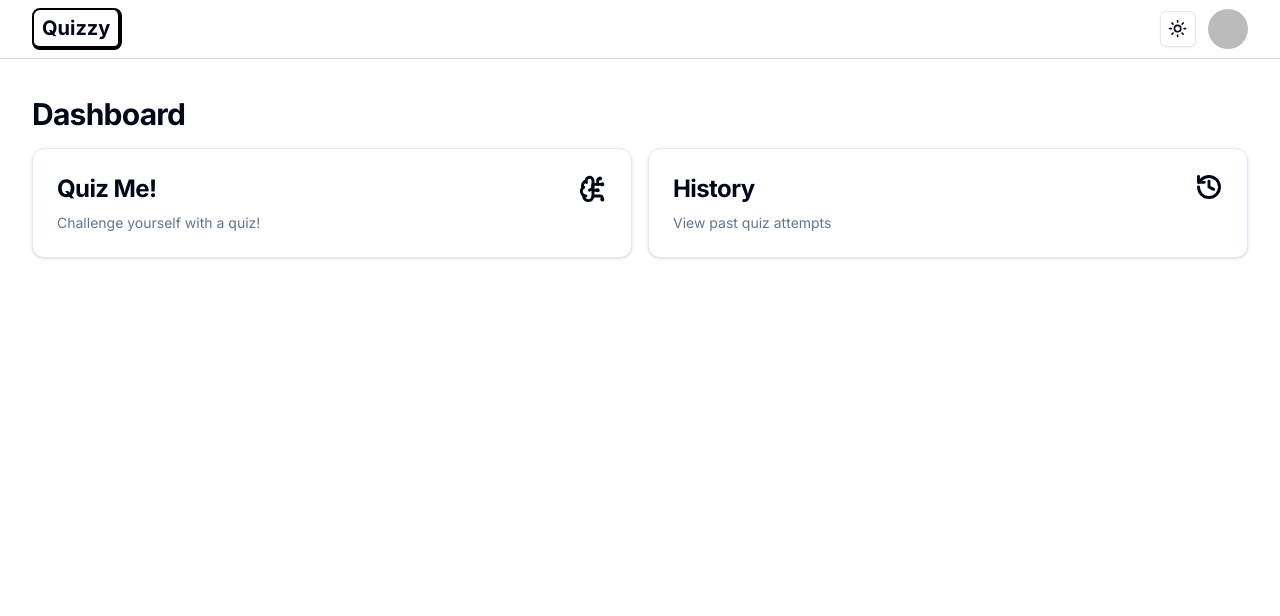
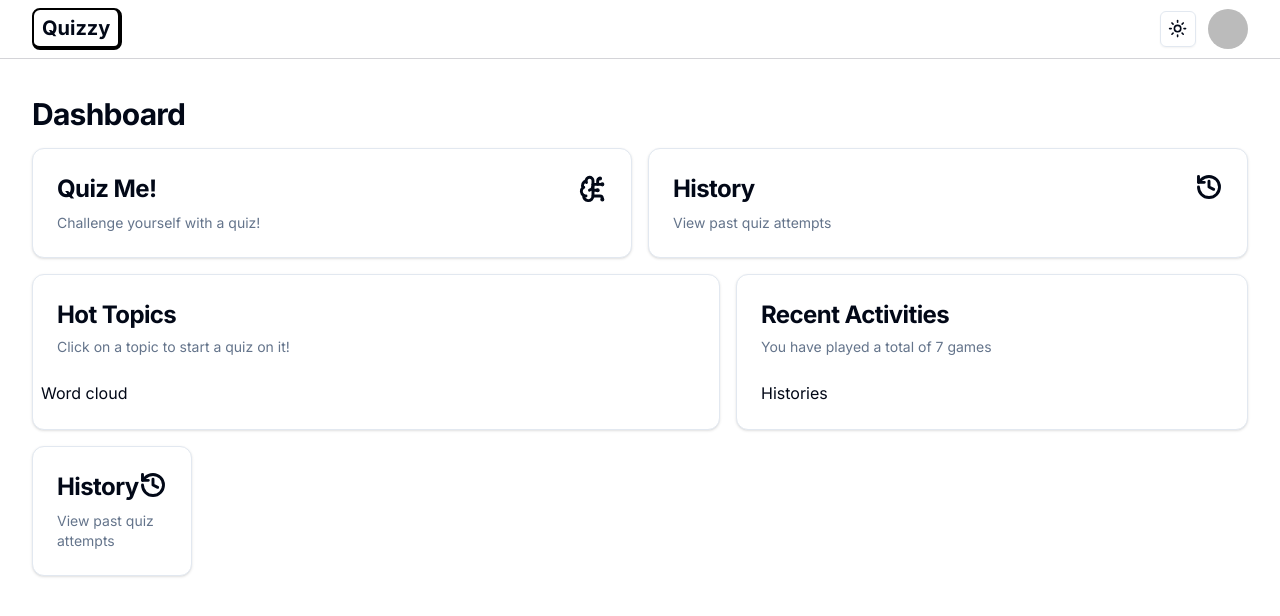
Before and after one commit to arepaFlipper/QuizCraftAI, a Next.js app: page /dashboard in a window 1280 px wide. Shown: the top 616 px of the page. Built offline with nearby package versions, Linux system fonts and the light colour scheme; no server answers; sample sign-in values are in the browser's storage.

Commit message:
💌 (1:17:35) add HotTopicsCard and RecentActivities into Dashboard

```diff
--- /dev/null
+++ b/src/app/dashboard/HotTopicsCard.tsx
@@ -0,0 +1,22 @@
+import { Card, CardHeader, CardTitle, CardDescription, CardContent } from "@/components/ui/card";
+
+type Props = {}
+
+const HotTopicsCard = (props: Props) => {
+  return (
+    <Card className="col-span-4">
+      <CardHeader>
+        <CardTitle className="text-2xl font-bold">Hot Topics</CardTitle>
+        <CardDescription>
+          Click on a topic to start a quiz on it!
+        </CardDescription>
+      </CardHeader>
+
+      <CardContent className="pl-5">
+        Word cloud
+      </CardContent>
+    </Card>
+  )
+}
+
+export default HotTopicsCard
--- /dev/null
+++ b/src/app/dashboard/RecentActivities.tsx
@@ -0,0 +1,19 @@
+import { Card, CardDescription, CardHeader, CardTitle, CardContent } from "@/components/ui/card";
+
+type Props = {}
+
+const RecentActivities = ({ }: Props) => {
+  return (
+    <Card className="col-span-4 lg:col-span-3">
+      <CardHeader>
+        <CardTitle className="text-2xl font-bold">Recent Activities</CardTitle>
+        <CardDescription>You have played a total of 7 games</CardDescription>
+      </CardHeader>
+      <CardContent className="max-h-[580px] overlow-scroll">
+        Histories
+      </CardContent>
+    </Card>
+  )
+}
+
+export default RecentActivities
--- a/src/app/dashboard/page.tsx
+++ b/src/app/dashboard/page.tsx
@@ -2,6 +2,9 @@
 import { redirect } from "next/navigation";
 import QuizMeCard from "@/components/dashboard/QuizMeCard";
 import HistoryCard from "@/components/dashboard/HistoryCard";
+import HotTopicsCard from "@/components/dashboard/HotTopicsCard";
+import Histories from "@/components/dashboard/HistoryCard";
+import RecentActivities from "@/components/dashboard/RecentActivities";
 
 type Props = {}
 
@@ -24,7 +27,11 @@
         <QuizMeCard />
         <HistoryCard />
       </div>
-      <div className="grid gap-4 mt-4 md:grid-cols-2 lg:grid-cols-7"> </div>
+      <div className="grid gap-4 mt-4 md:grid-cols-2 lg:grid-cols-7">
+        <HotTopicsCard />
+        <RecentActivities />
+        <HistoryCard />
+      </div>
     </main>
   )
 }
--- /dev/null
+++ b/src/components/dashboard/HotTopicsCard.tsx
@@ -0,0 +1,22 @@
+import { Card, CardHeader, CardTitle, CardDescription, CardContent } from "@/components/ui/card";
+
+type Props = {}
+
+const HotTopicsCard = (props: Props) => {
+  return (
+    <Card className="col-span-4">
+      <CardHeader>
+        <CardTitle className="text-2xl font-bold">Hot Topics</CardTitle>
+        <CardDescription>
+          Click on a topic to start a quiz on it!
+        </CardDescription>
+      </CardHeader>
+
+      <CardContent className="pl-2">
+        Word cloud
+      </CardContent>
+    </Card>
+  )
+}
+
+export default HotTopicsCard
--- /dev/null
+++ b/src/components/dashboard/RecentActivities.tsx
@@ -0,0 +1,19 @@
+import { Card, CardDescription, CardHeader, CardTitle, CardContent } from "@/components/ui/card";
+
+type Props = {}
+
+const RecentActivities = ({ }: Props) => {
+  return (
+    <Card className="col-span-4 lg:col-span-3">
+      <CardHeader>
+        <CardTitle className="text-2xl font-bold">Recent Activities</CardTitle>
+        <CardDescription>You have played a total of 7 games</CardDescription>
+      </CardHeader>
+      <CardContent className="max-h-[580px] overlow-scroll">
+        Histories
+      </CardContent>
+    </Card>
+  )
+}
+
+export default RecentActivities
```
